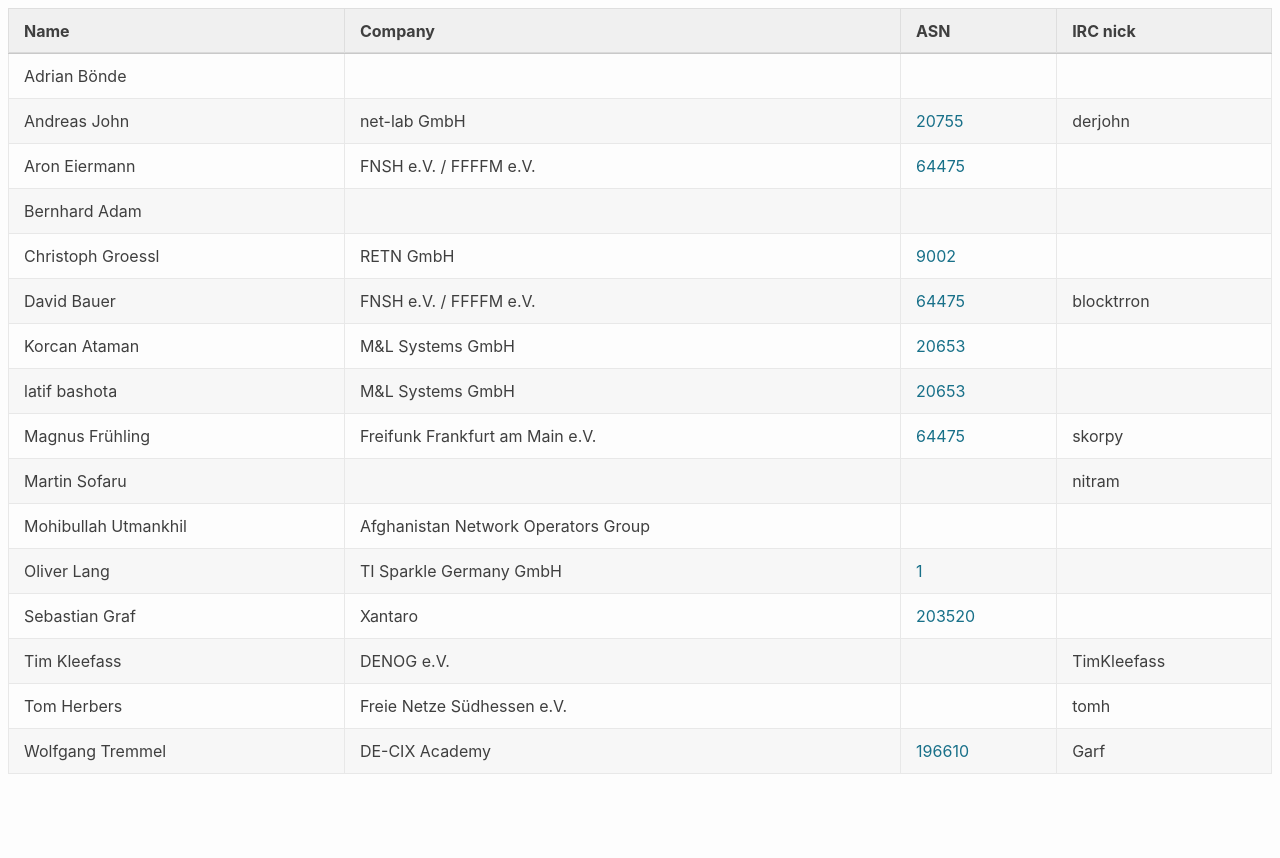
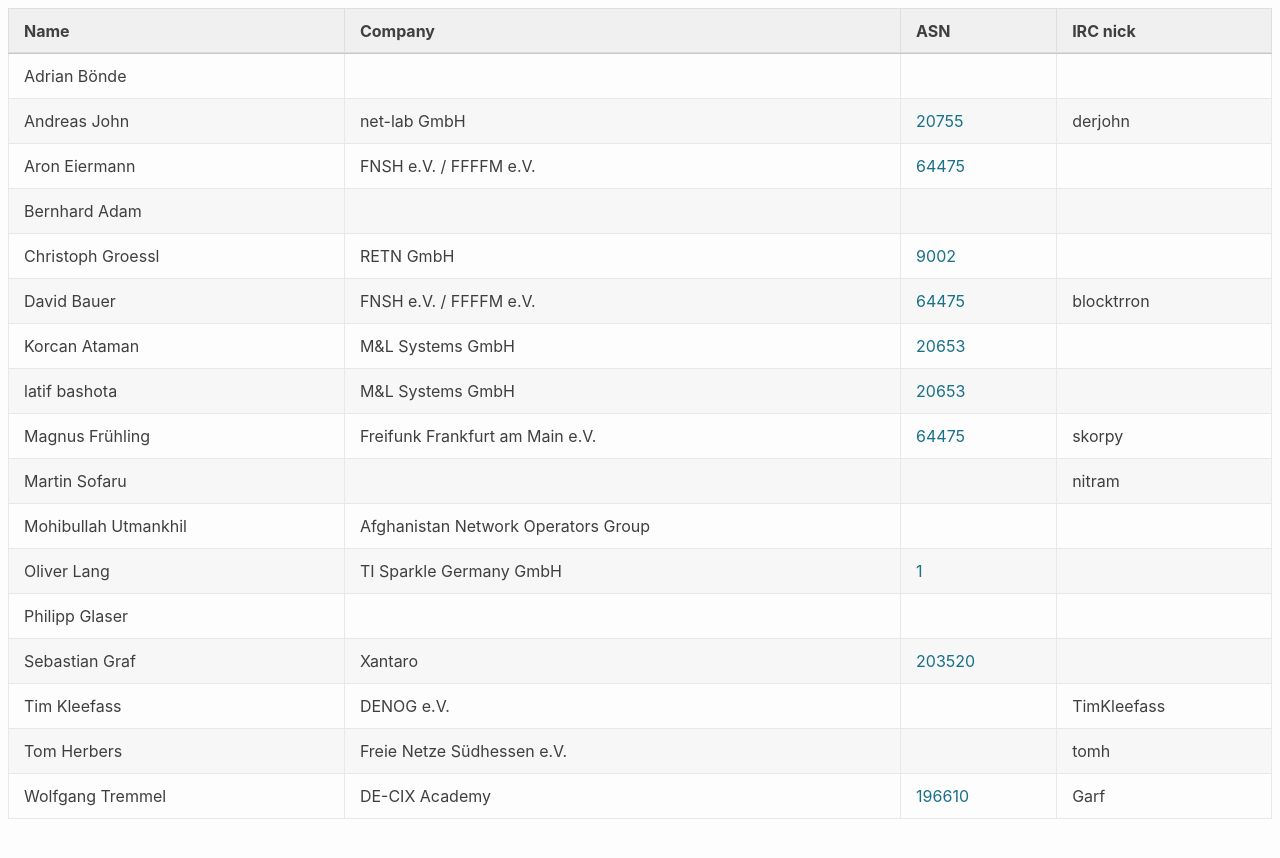
Before and after one commit to denog/pretix-attendeelist, a Jekyll site: the page built from meetup2024_01/index.markdown, in a window 1280 px wide. Shown: the top 858 px of the page. Built offline with Jekyll 4.4.1, drawn with Linux system fonts in a browser that asks for light colours.

Commit message:
Latest data: Tue Jan  2 05:28:54 UTC 2024

```diff
--- a/_data/attendees_denog_meetup_2024_01.json
+++ b/_data/attendees_denog_meetup_2024_01.json
@@ -72,6 +72,12 @@
     "asn": "1"
   },
   {
+    "name": "Philipp Glaser",
+    "company": null,
+    "irc": null,
+    "asn": null
+  },
+  {
     "name": "Sebastian Graf",
     "company": "Xantaro",
     "irc": null,
```
